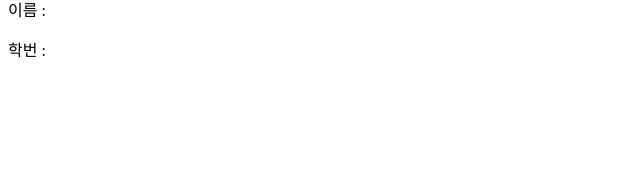
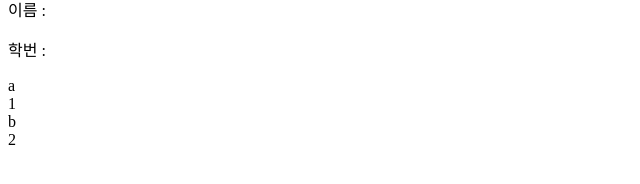
Before and after one commit to SWJBReactStudy/Real_Teacher_Han, a React (Create React App) app: page / in a window 1280 px wide. Shown: the part 134-318 px from the top of the page, without its empty margins (0-640 px from the left). Built offline with nearby package versions, Linux system fonts and the light colour scheme.

Commit message:
map을 써서 엘리먼트 배열을 만들어 냄

```diff
--- a/src/App.jsx
+++ b/src/App.jsx
@@ -1,6 +1,7 @@
 import React, { useState } from "react";
 import Render from "./components/Render";
 import Form from "./components/Form";
+import Array from "./components/Array";
 
 const App = () => {
   const [count, setCount] = useState(0);
@@ -14,6 +15,7 @@ const App = () => {
 
       <Render count={[count, setCount]} />
       <Form />
+      <Array />
     </div>
   );
 };
--- /dev/null
+++ b/src/components/Array.jsx
@@ -0,0 +1,25 @@
+import React from "react";
+
+const Array = () => {
+  const array = [
+    {
+      name: "a",
+      num: 1,
+    },
+    {
+      name: "b",
+      num: 2,
+    },
+  ];
+
+  const render = array.map((item, i) => (
+    <div key={i}>
+      <div>{item.name}</div>
+      <div>{item.num}</div>
+    </div>
+  ));
+
+  return <div>{render}</div>;
+};
+
+export default Array;
```
